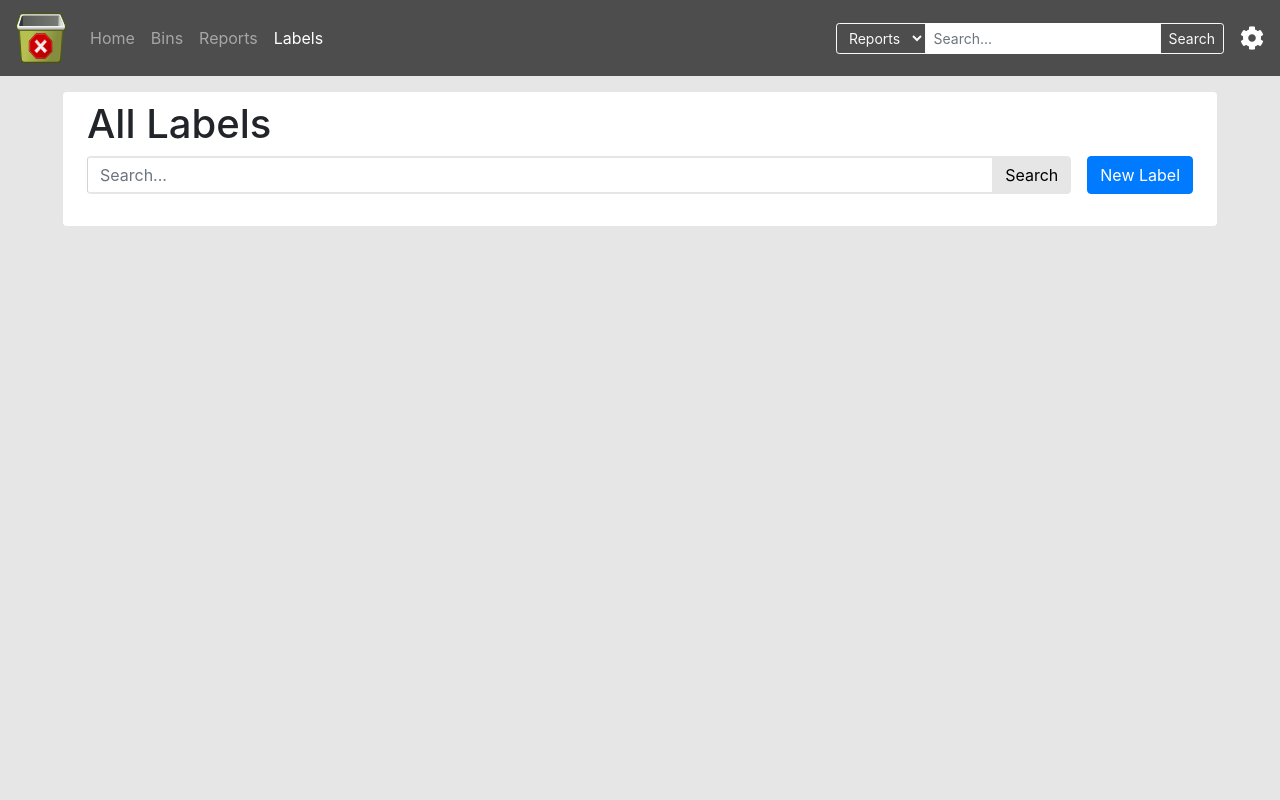
After one commit to The-Compiler/crashbin, a Django app: page /labels in a window 1280 px wide. The commit adds this page. Run offline with Django 3.2, Linux system fonts and the light colour scheme; data that the repository does not hold is empty; parts of the project's set-up code (start-up, migrations or seed data) failed here and were passed over; some libraries are stand-ins or nearby versions.

Commit message:
Add labels as a top-level concept

```diff
--- a/crashbin_app/templates/crashbin_app/base.html
+++ b/crashbin_app/templates/crashbin_app/base.html
@@ -29,6 +29,7 @@
             <a class="nav-item nav-link {% block menu_home_class %}{% endblock %}" href="{% url 'home' %}">Home</a>
             <a class="nav-item nav-link {% block menu_bins_class %}{% endblock %}" href="{% url 'bin_list' %}">Bins</a>
             <a class="nav-item nav-link {% block menu_reports_class %}{% endblock %}" href="{% url 'report_list' %}">Reports</a>
+            <a class="nav-item nav-link {% block menu_labels_class %}{% endblock %}" href="{% url 'label_list' %}">Labels</a>
         </div>
 
         <div class="d-flex">
--- /dev/null
+++ b/crashbin_app/templates/crashbin_app/labels.html
@@ -0,0 +1,35 @@
+{% extends 'crashbin_app/base.html' %}
+{% load components %}
+
+{% block menu_labels_class %}active{% endblock %}
+{% block title %}Labels{% endblock %}
+
+{% block content %}
+    <div class="container my-2 p-0">
+        <div class="row">
+            <div class="col-lg m-2 p-0">
+                <div class="px-4 pb-3 rounded bg-white">
+                    <h1 class="m-0 py-2">{% if query %}Labels matching "{{ query }}"{% else %}All Labels{% endif %}</h1>
+                    <div class="row mx-n2 mt-n2 mb-2">
+                        <div class="col-sm p-2">
+                            {% search request.path %}
+                        </div>
+                        <div class="col-sm-auto p-2">
+                            <a class="btn btn-block btn-primary text-nowrap" href="{% url 'label_new_edit' %}" role="button">New Label</a>
+                        </div>
+                    </div>
+
+                    {% for label in labels %}
+                        <div class="selection-label d-flex flex-row mb-2 rounded bg-light"
+                             style="background-color: {{ label.color }} !important; color: white">
+                            <a class="m-0 p-2 d-flex flex-row flex-fill text-wrap rounded" href="{% url 'label_detail' pk=label.id %}">
+                                <span>{{ label }}</span>
+                            </a>
+                        </div>
+                    {% endfor %}
+
+                </div>
+            </div>
+        </div>
+    </div>
+{% endblock %}
--- a/crashbin_app/urls.py
+++ b/crashbin_app/urls.py
@@ -19,5 +19,8 @@ urlpatterns = [
     path('bin/<int:pk>/subscribe', views.bin_subscribe, name='bin_subscribe'),
     path('bin/<int:pk>/settings/<str:setting>', views.settings, name='bin_settings'),
 
-    path('label/new/', views.label_new, name='label_new'),
+    path('labels', views.label_list, name='label_list'),
+    path('label/<int:pk>/', views.label_detail, name='label_detail'),
+    path('label/new/', views.label_new_edit, name='label_new_edit'),
+    path('label/<int:pk>/edit', views.label_new_edit, name='label_new_edit'),
 ]
--- a/crashbin_app/views.py
+++ b/crashbin_app/views.py
@@ -122,16 +122,41 @@ def bin_new_edit(request: HttpRequest, pk: int = None) -> HttpResponse:
                   {'title': 'Edit bin' if pk else 'New bin', 'form': form, 'menu': 'bins'})
 
 
+def label_list(request: HttpRequest) -> HttpResponse:
+    labels = Label.objects.order_by('created_at')
+    if 'q' in request.GET:
+        query = request.GET['q']
+        labels = labels.filter(name__icontains=query)
+    else:
+        query = None
+
+    return render(request,
+                  'crashbin_app/labels.html',
+                  {'labels': labels, 'query': query})
+
+
 @login_required
-def label_new(request: HttpRequest) -> HttpResponse:
+def label_detail(request: HttpRequest, pk: int) -> HttpResponse:
+    label_obj = get_object_or_404(Label, pk=pk)
+    return render(request, 'crashbin_app/label_detail.html',
+                  {'label': label_obj})
+
+
+@login_required
+def label_new_edit(request: HttpRequest, pk: int = None) -> HttpResponse:
     if request.method == 'POST':
         form = LabelForm(request.POST)
         if form.is_valid():
-            return HttpResponse('<script type="text/javascript">window.close()</script>')
+            label_obj = form.save()
+            return redirect('label_detail', pk=label_obj.pk)
     else:
-        form = LabelForm()
+        if pk is None:
+            form = LabelForm()
+        else:
+            label_obj = get_object_or_404(Label, pk=pk)
+            form = LabelForm(instance=label_obj)
     return render(request, 'crashbin_app/form.html',
-                  {'title': 'New label', 'form': form, 'menu': 'labels'})
+                  {'title': 'Edit label' if pk else 'New label', 'form': form, 'menu': 'labels'})
 
 
 @login_required
@@ -176,7 +201,7 @@ def _get_settings(request: HttpRequest, pk: int, setting: str) -> HttpResponse:
         title = 'Maintainers for {}'.format(bin_obj)
     elif setting == 'label':
         all_elements = Label.objects.order_by('created_at')
-        new_button = _ButtonInfo("New label", 'label_new')
+        new_button = _ButtonInfo("New label", 'label_new_edit')
         if request.path.startswith('/bin/'):
             bin_obj = get_object_or_404(Bin, pk=pk)
             selected_elements = bin_obj.labels.all()
```
Also changed, not shown: crashbin_app/templates/crashbin_app/label_detail.html (added, +27 -0 lines).
